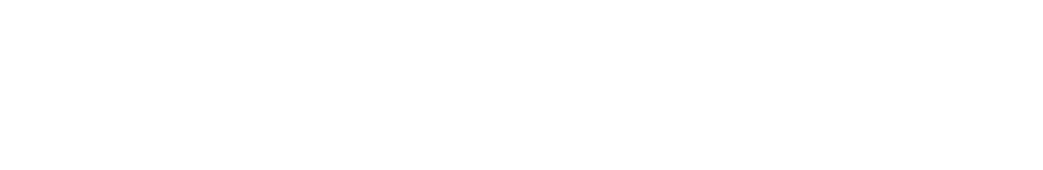
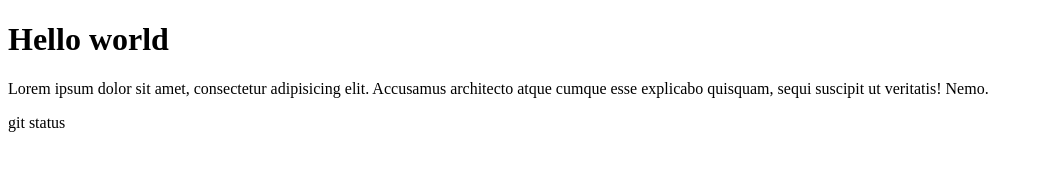
Before and after one commit to pimlimpens/first-project, a plain HTML site: page index.html in a window 1280 px wide. Shown: the whole page, without its empty margins (0-1043 px from the left). Drawn offline with Linux system fonts and the light colour scheme.

Commit message:
add heading

```diff
--- a/index.html
+++ b/index.html
@@ -5,6 +5,7 @@
     <title>Title</title>
 </head>
 <body>
-
+    <h1>Hello world</h1>
+    <p>Lorem ipsum dolor sit amet, consectetur adipisicing elit. Accusamus architecto atque cumque esse explicabo quisquam, sequi suscipit ut veritatis! Nemo.</p>
 </body>
-</html>
+</html>git status
```
